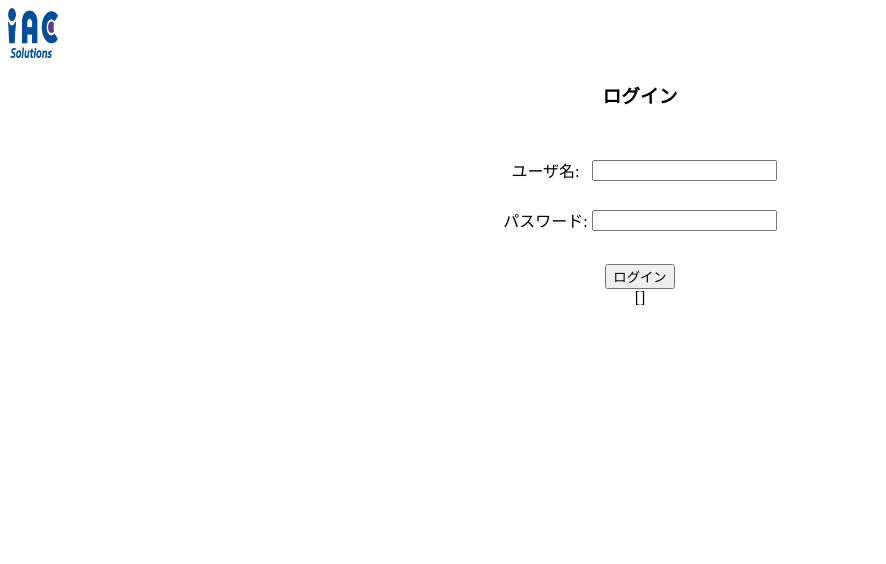
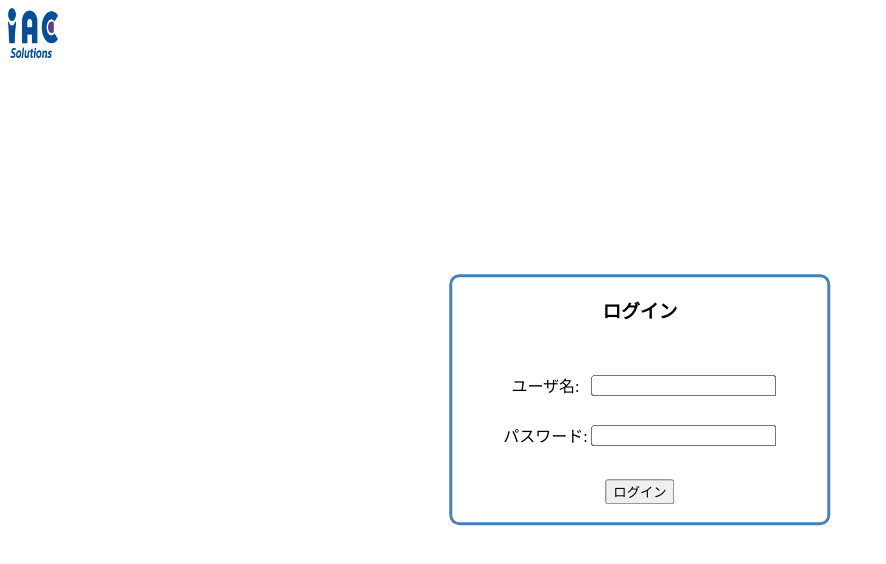
Before and after one commit to akashi-iacsol/portalsite, a Vue app: page /login in a window 1280 px wide. Shown: the top 564 px of the page, without its empty margins (0-886 px from the left). Built offline with nearby package versions, Linux system fonts and the light colour scheme.

Commit message:
Login.vue編集

```diff
--- a/src/components/Login.vue
+++ /dev/null
@@ -1,107 +0,0 @@
-<template>
-  <div>
-    <div class="header">
-      <img alt="iacsol logo" src="../assets/logo.png" class="logo" />
-    </div>
-    <div>
-      <h3 colspan="2">ログイン</h3>
-    </div>
-
-    <div class="login-error">
-      <a v-if="isError">ログインできませんでした。</a>
-      <br v-if="!isError" />
-    </div>
-
-    <table class="form">
-      <tr>
-        <td>ユーザ名:</td>
-        <td>
-          <input v-model="samAccountName" @keyup.enter="login" />
-        </td>
-      </tr>
-      <tr>
-        <td>パスワード:</td>
-        <td>
-          <input v-model="password" type="password" @keyup.enter="login" />
-        </td>
-      </tr>
-    </table>
-
-    <br />
-    <div>
-      <button @click="login">ログイン</button>
-    </div>
-    {{userName}}
-    {{userOU}}
-    {{errorCode}}
-  </div>
-</template>
-
-<script>
-import axios from "axios";
-export default {
-  data() {
-    return {
-      userName: "",
-      userOU: [],
-      errorCode: "",
-      params: "",
-      samAccountName: "",
-      password: "",
-      isError: false,
-    };
-  },
-  methods: {
-    login() {
-      const path = "http://localhost:8080/api/auth";
-      this.params = new URLSearchParams();
-      this.params.append("samAccountName", this.samAccountName);
-      this.params.append("password", this.password);
-      axios
-        .post(path, this.params)
-        .then((response) => {
-          if (response.data[0][0] !== "error") {
-            this.userName = response.data.find(
-              (item) => item[0] === "DisplayName"
-            )[1];
-            this.userOU = response.data.find((item) => item[0] === "OU");
-            this.userOU.shift();
-            this.errorCode = "";
-            this.isError = false;
-          } else {
-            this.errorCode = response.data[1][0];
-            this.userName = "";
-            this.userOU = [];
-            this.isError = true;
-          }
-        })
-        .catch((error) => {
-          console.log(error);
-        });
-    },
-  },
-};
-</script>
-
-<style>
-.header {
-  text-align: left;
-}
-.logo {
-  width: 50px;
-  height: 50px;
-}
-div {
-  text-align: center;
-}
-table {
-  margin-left: auto;
-  margin-right: auto;
-}
-tr {
-  height: 3em;
-}
-.login-error {
-  color: red;
-}
-</style>
--- a/src/router/index.js
+++ b/src/router/index.js
@@ -1,6 +1,9 @@
 import Vue from 'vue'
 import VueRouter from 'vue-router'
 import Home from '../views/Home.vue'
+import Login from '../views/Login.vue'
+
+import store from "../store/index.js";
 
 Vue.use(VueRouter)
 
@@ -21,7 +24,7 @@ const routes = [
   {
     path: '/login',
     name: 'Login',
-    component: () => import('../components/Login.vue')
+    component: Login
   }
 ]
 
@@ -31,4 +34,12 @@ const router = new VueRouter({
   routes
 })
 
+router.beforeEach((to, from, next) => {
+  if (to.path !== '/login' && !store.state.isLogin) {
+    next('/login')
+  } else {
+    next();
+  }
+})
+
 export default router
--- /dev/null
+++ b/src/views/Login.vue
@@ -0,0 +1,171 @@
+<template>
+  <div class="login">
+    <div class="header">
+      <img alt="iacsol logo" src="../assets/logo.png" class="logo" />
+    </div>
+    <div class="container">
+      <div class="box">
+        <div>
+          <h3 colspan="2">ログイン</h3>
+        </div>
+
+        <div class="login-error">
+          <a v-if="isError">ログインできませんでした。</a>
+          <br v-if="!isError" />
+        </div>
+
+        <table class="form">
+          <tr>
+            <td>ユーザ名:</td>
+            <td>
+              <input v-model="userID" @keyup.enter="login" />
+            </td>
+          </tr>
+          <tr>
+            <td>パスワード:</td>
+            <td>
+              <input v-model="password" type="password" @keyup.enter="login" />
+            </td>
+          </tr>
+        </table>
+
+        <br />
+        <div>
+          <button @click="login">ログイン</button>
+        </div>
+        <br />
+      </div>
+    </div>
+  </div>
+</template>
+
+<script>
+import axios from "axios";
+import store from "../store/index.js";
+export default {
+  name: "Login",
+  store,
+  data() {
+    return {
+      params: "",
+      password: "",
+      isError: false,
+    };
+  },
+  methods: {
+    login() {
+      const path = "http://localhost:8080/api/auth";
+      this.params = new URLSearchParams();
+      this.params.append("samAccountName", this.userID);
+      this.params.append("password", this.password);
+      axios
+        .post(path, this.params)
+        .then((response) => {
+          if (response.data[0][0] !== "error") {
+            let attributeArray = [];
+
+            attributeArray = response.data.find(
+              (item) => item[0] === "DisplayName"
+            );
+            this.userName = attributeArray[1];
+
+            attributeArray = response.data.find((item) => item[0] === "OU");
+            this.userOU = attributeArray.slice(1, attributeArray.length);
+
+            this.isLogin = true;
+            this.isError = false;
+            this.$router.push("/");
+          } else {
+            this.userName = "";
+            this.userOU = [];
+            this.isError = true;
+          }
+        })
+        .catch((error) => {
+          console.log(error);
+        });
+    },
+  },
+  computed: {
+    isLogin: {
+      get() {
+        return store.state.isLogin;
+      },
+      set(val) {
+        store.commit("setIsLogin", val);
+      },
+    },
+    userID: {
+      get() {
+        return store.state.userID;
+      },
+      set(val) {
+        store.commit("setUserID", val);
+      },
+    },
+    userOU: {
+      get() {
+        return store.state.userOU;
+      },
+      set(val) {
+        store.commit("setUserOU", val);
+      },
+    },
+    userName: {
+      get() {
+        return store.state.userName;
+      },
+      set(val) {
+        store.commit("setUserName", val);
+      },
+    },
+    userDepartment: {
+      get() {
+        return store.state.userDepartment;
+      },
+      set(val) {
+        store.commit("setUserDepartment", val);
+      },
+    },
+  },
+};
+</script>
+
+<style>
+div {
+  text-align: center;
+}
+table {
+  margin-left: auto;
+  margin-right: auto;
+}
+tr {
+  height: 3em;
+}
+.header {
+  text-align: left;
+}
+.logo {
+  width: 50px;
+  height: 50px;
+}
+.container {
+    -webkit-transform:translate(-50%, -50%);
+    -moz-transform:translate(-50%, -50%);
+    -ms-transform:translate(-50%, -50%);
+    -o-transform:translate(-50%, -50%);
+    transform:translate(-50%, -50%);
+    position:absolute;
+    top:50%;
+    left: 50%;
+}
+.box {
+  display: inline-block;
+  padding: 0 3em;
+  border: solid 3px steelblue;
+  border-radius: 10px;
+}
+.login-error {
+  color: red;
+}
+</style>
```
